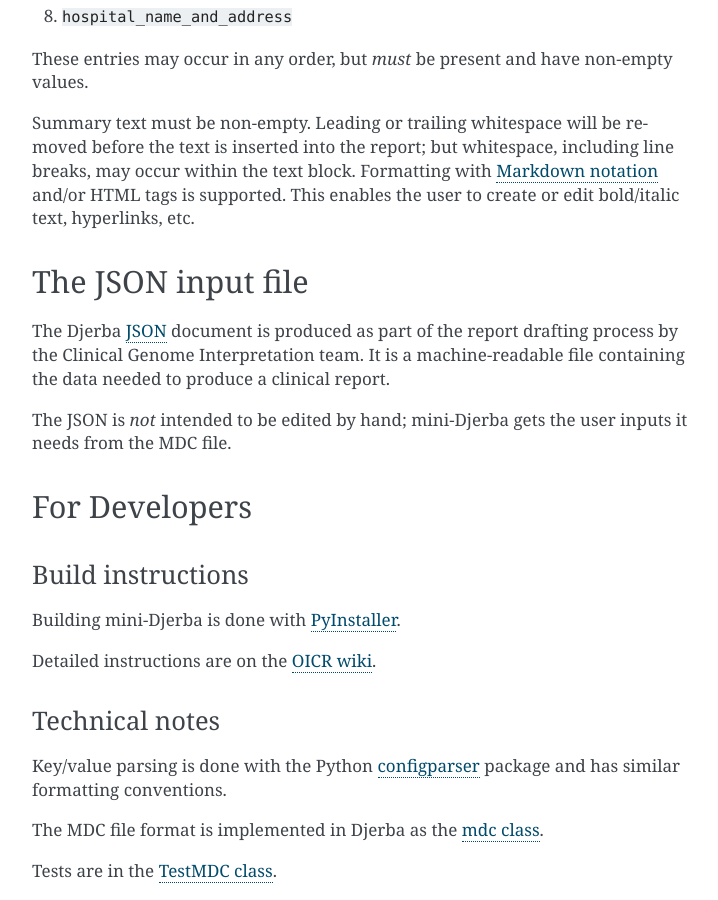
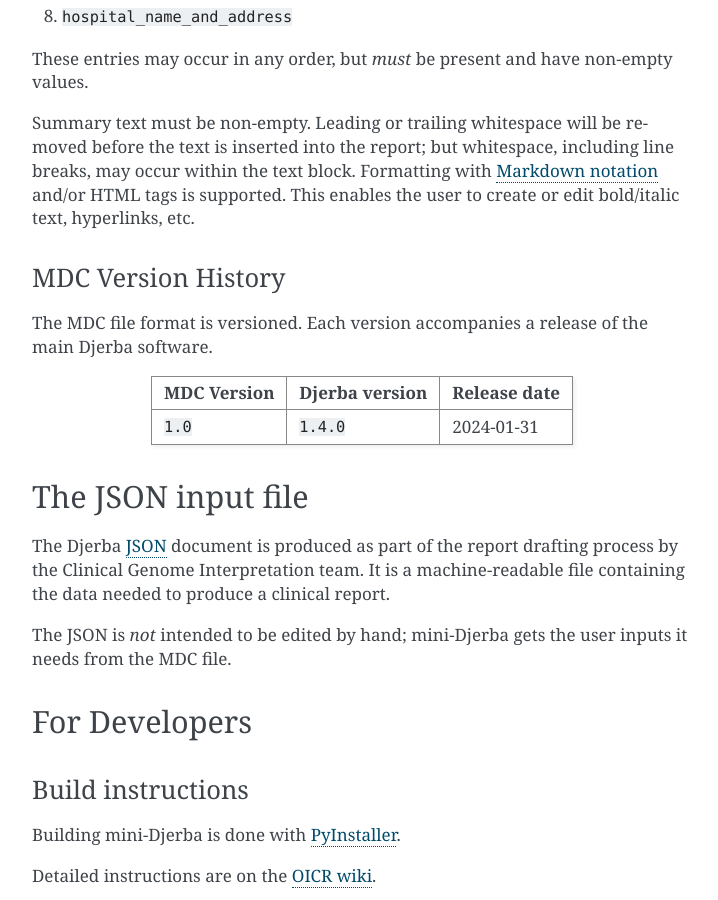
Before and after one commit to oicr-gsi/djerba, a Sphinx documentation site: the page built from doc/mini_djerba.md, in a window 1280 px wide and 900 px high, scrolled down 3670 px. Shown: the whole window, without its empty margins (388-1106 px from the left). Built offline with Sphinx 7.4.7, drawn with Linux system fonts in a browser that asks for light colours.

Commit message:
Add MDC version table

```diff
--- a/doc/mini_djerba.md
+++ b/doc/mini_djerba.md
@@ -132,6 +132,14 @@ These entries may occur in any order, but _must_ be present and have non-empty v
 
 Summary text must be non-empty. Leading or trailing whitespace will be removed before the text is inserted into the report; but whitespace, including line breaks, may occur within the text block. Formatting with [Markdown notation](https://www.markdownguide.org/cheat-sheet/) and/or HTML tags is supported. This enables the user to create or edit bold/italic text, hyperlinks, etc.
 
+### MDC Version History
+
+The MDC file format is versioned. Each version accompanies a release of the main Djerba software.
+
+| MDC Version | Djerba version | Release date |
+| ------------| ---------------|--------------|
+| `1.0`       | `1.4.0`        | 2024-01-31   |
+
 ## The JSON input file
 
 The Djerba [JSON](https://en.wikipedia.org/wiki/JSON) document is produced as part of the report drafting process by the Clinical Genome Interpretation team. It is a machine-readable file containing the data needed to produce a clinical report.
```
